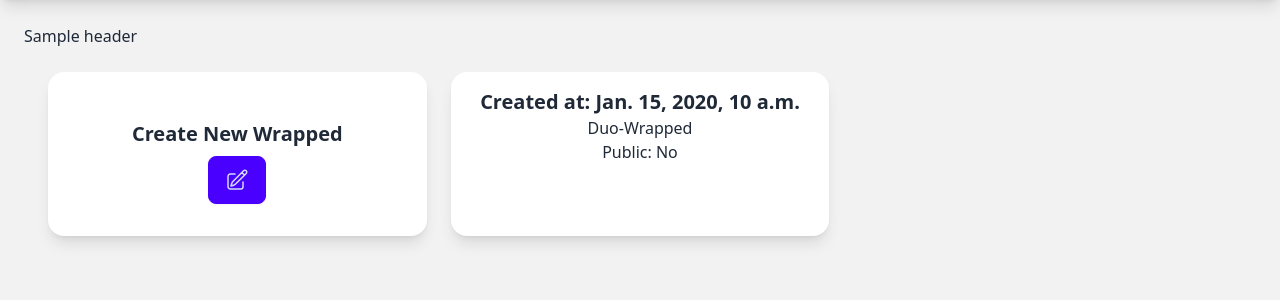
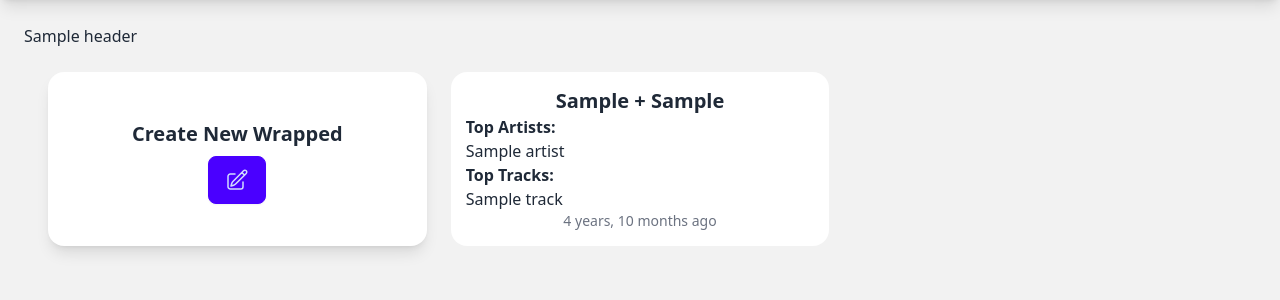
Before and after one commit to mondobe/Wrapped2340, a Django app: template Wrapped2340/home/templates/home.html in a window 1280 px wide. Shown: the part 72-372 px from the top of the page. Run offline with Django 5.2, Linux system fonts and the light colour scheme; the template is opened without the code that fills it: most values are stand-ins (such as "Sample title", 1, 10 or a date in 2020); data that the repository does not hold is empty; some libraries are stand-ins or nearby versions.

Commit message:
Add basic wrapped thumbnails
Shows some of the content (spoiler alert...) and date created

```diff
--- a/Wrapped2340/home/templates/wrapped_thumbnail.html
+++ b/Wrapped2340/home/templates/wrapped_thumbnail.html
@@ -1,12 +1,46 @@
+{% load humanize %}
 {% comment %}
     wrap = Wrap whose thumbnail is being displayed
+    show_public = Whether private wraps will be displayed
 {% endcomment %}
 
-<div class="card bg-base-100 items-center shadow-lg text-center">
-    <h2 class="card-title mt-4"><strong>Created at: {{ wrap.time_created }}</strong></h2>
-    {% if wrap.creator2 %}
-        Duo-Wrapped
-    {% endif %}
-    <br>
-    Public: {% if wrap.public %} Yes {% else %} No {% endif %}
-</div>
+<a href="{% url 'slides:slide' wrap.id 0 %}">
+    <div class="card bg-base-100 flex flex-col items-center" style="padding: 15px">
+        <div>
+            <h2 class="card-title">
+                {% if wrap.creator2 %}
+                    {{ wrap.creator1 }} + {{ wrap.creator2 }}
+                {% else %}
+                    {{ wrap.creator1 }}
+                {% endif %}
+            </h2>
+        </div>
+
+        <div class="w-full">
+            <strong>Top Artists:</strong>
+            <ol>
+            {% for artist in wrap.content.artists|slice:":3" %}
+                <li>{{ artist.name }}</li>
+            {% endfor %}
+            </ol>
+
+            <strong>Top Tracks:</strong>
+            <ol>
+            {% for track in wrap.content.tracks|slice:":3" %}
+                <li>{{ track.name }}</li>
+            {% endfor %}
+            </ol>
+        </div>
+
+        <div class="flex-grow"></div>
+
+        <div class="bg-amber-500 justify-self-end">
+            <p class="text-sm text-gray-500">
+                {{ wrap.time_created|naturaltime }}
+                {% if show_public %}
+                    - {% if wrap.public %} Public {% else %} Private {% endif %}
+                {% endif %}
+            </p>
+        </div>
+    </div>
+</a>
--- a/Wrapped2340/home/views.py
+++ b/Wrapped2340/home/views.py
@@ -55,12 +55,14 @@ class HomeView(LoginRequiredMixin, WrappedListView):
         profile = self.request.user.userprofile
         context['wraps'] = Wrapped.objects.filter(
             Q(creator1=profile) | Q(creator2=profile)).order_by("-time_created")
+        context['show_public'] = True
         return context
 
 class DiscoverView(LoginRequiredMixin, WrappedListView):
     def get_context_data(self, **kwargs):
         context = super().get_context_data(**kwargs)
         context['wraps'] = Wrapped.objects.filter(public=True).order_by("-time_created")
+        context['show_public'] = False
         return context
 
 class WrappedInviteView(LoginRequiredMixin, TemplateView):
--- a/Wrapped2340/settings.py
+++ b/Wrapped2340/settings.py
@@ -57,6 +57,7 @@ INSTALLED_APPS = [
     'django.contrib.sessions',
     'django.contrib.messages',
     'django.contrib.staticfiles',
+    'django.contrib.humanize',
     'Wrapped2340.common',
     'Wrapped2340.games',
     'Wrapped2340.home',
```
